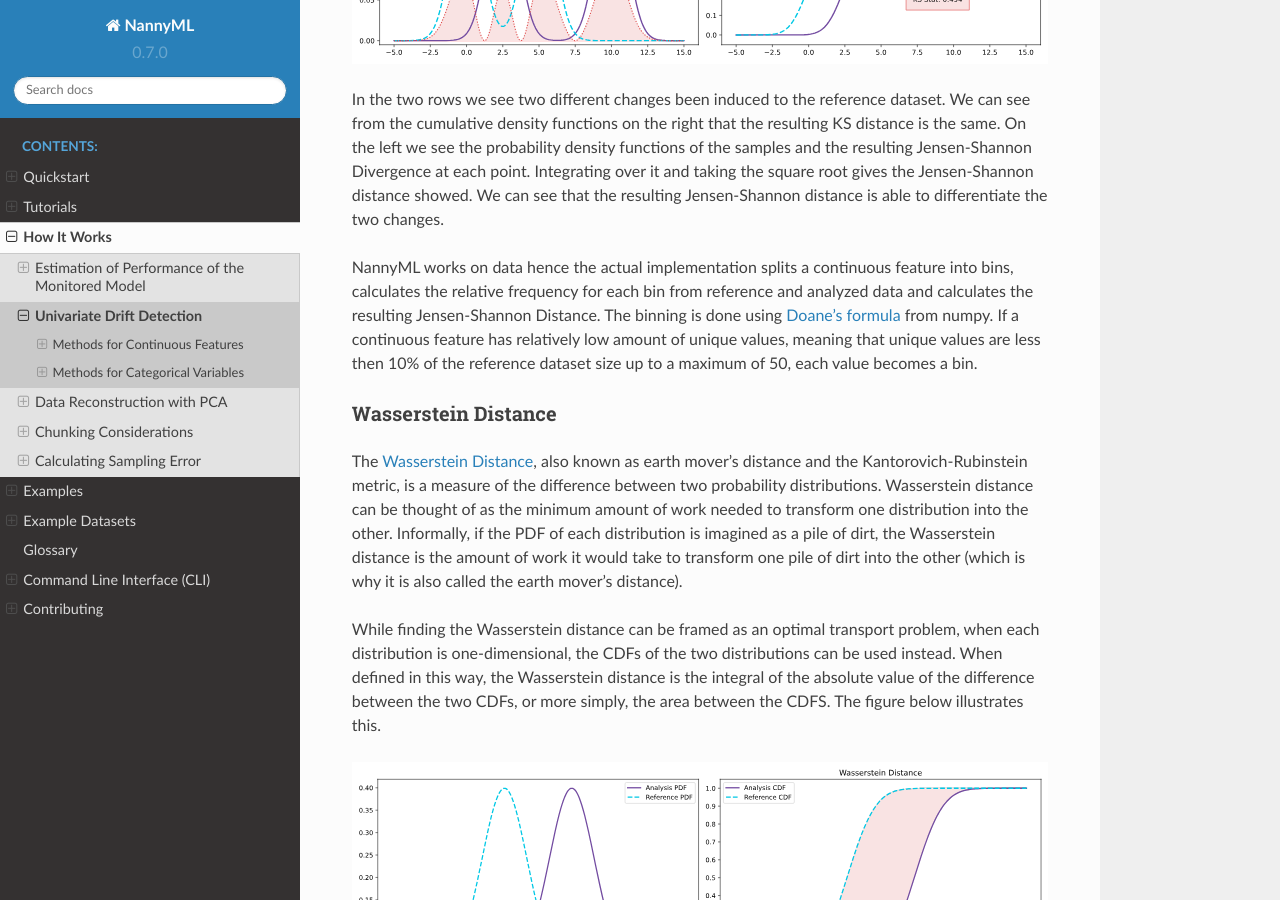
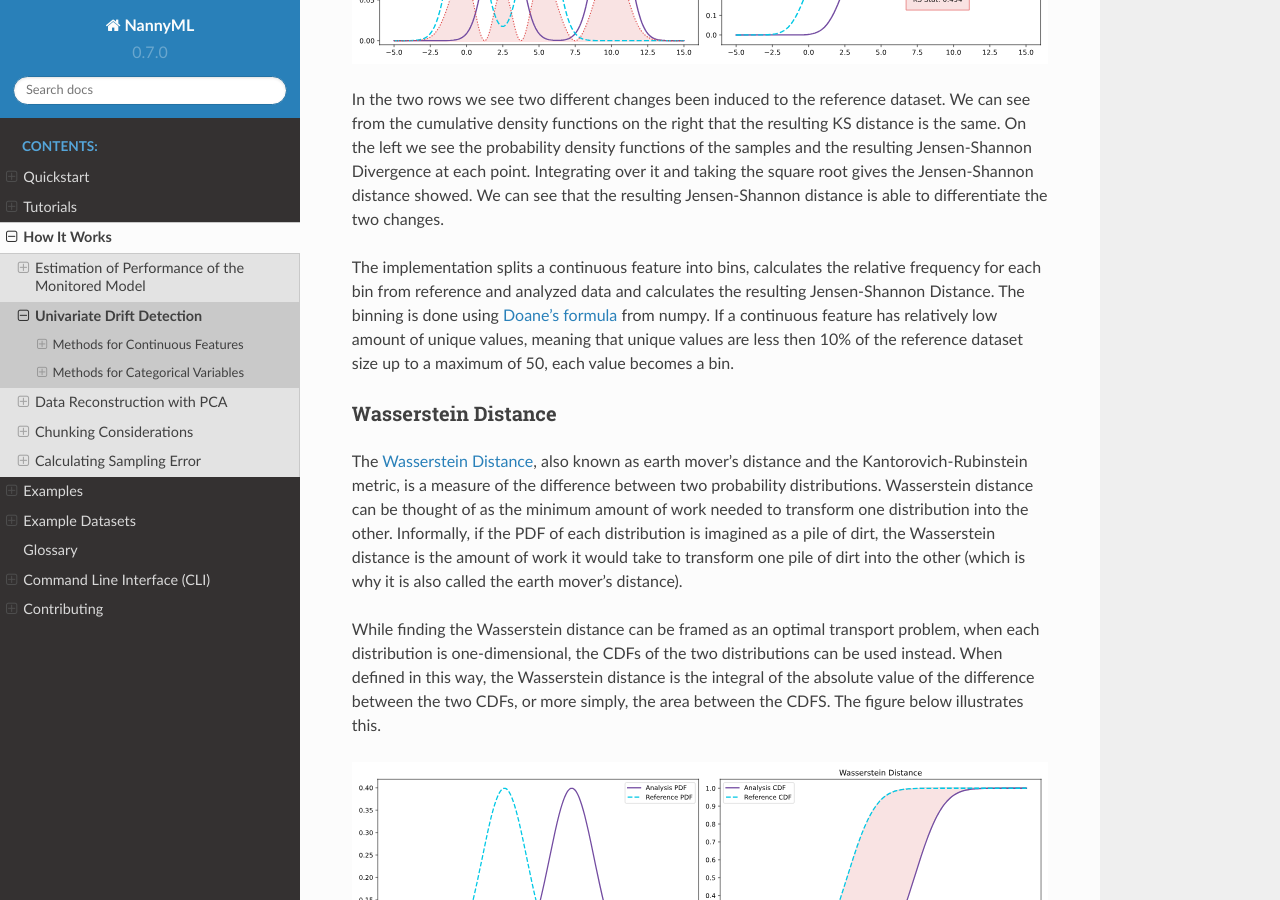
Before and after one commit to NannyML/nannyml, a Sphinx documentation site: the page built from docs/how_it_works/univariate_drift_detection.rst, in a window 1280 px wide and 900 px high, scrolled down 2444 px. Built offline with Sphinx 7.4.7 and the Read the Docs theme 2.0.0, drawn with Linux system fonts in a browser that asks for light colours; pages that are not in the unit, such as notebooks, are missing from menus.

Commit message:
small doc update

```diff
--- a/docs/how_it_works/univariate_drift_detection.rst
+++ b/docs/how_it_works/univariate_drift_detection.rst
@@ -77,8 +77,8 @@ On the left we see the probability density functions of the samples and the resu
 at each point. Integrating over it and taking the square root gives the Jensen-Shannon distance showed. We can
 see that the resulting Jensen-Shannon distance is able to differentiate the two changes.
 
-NannyML works on data hence the actual implementation splits a continuous feature into
-bins, calculates the relative frequency for each bin from reference and analyzed data and calculates the
+The implementation splits a continuous feature into bins, calculates the relative frequency
+for each bin from reference and analyzed data and calculates the
 resulting Jensen-Shannon Distance. The binning is done using `Doane's formula`_ from numpy.
 If a continuous feature has relatively low amount of unique values, meaning that
 unique values are less then 10% of the reference dataset size up to a maximum of 50, each value becomes a bin.
```
